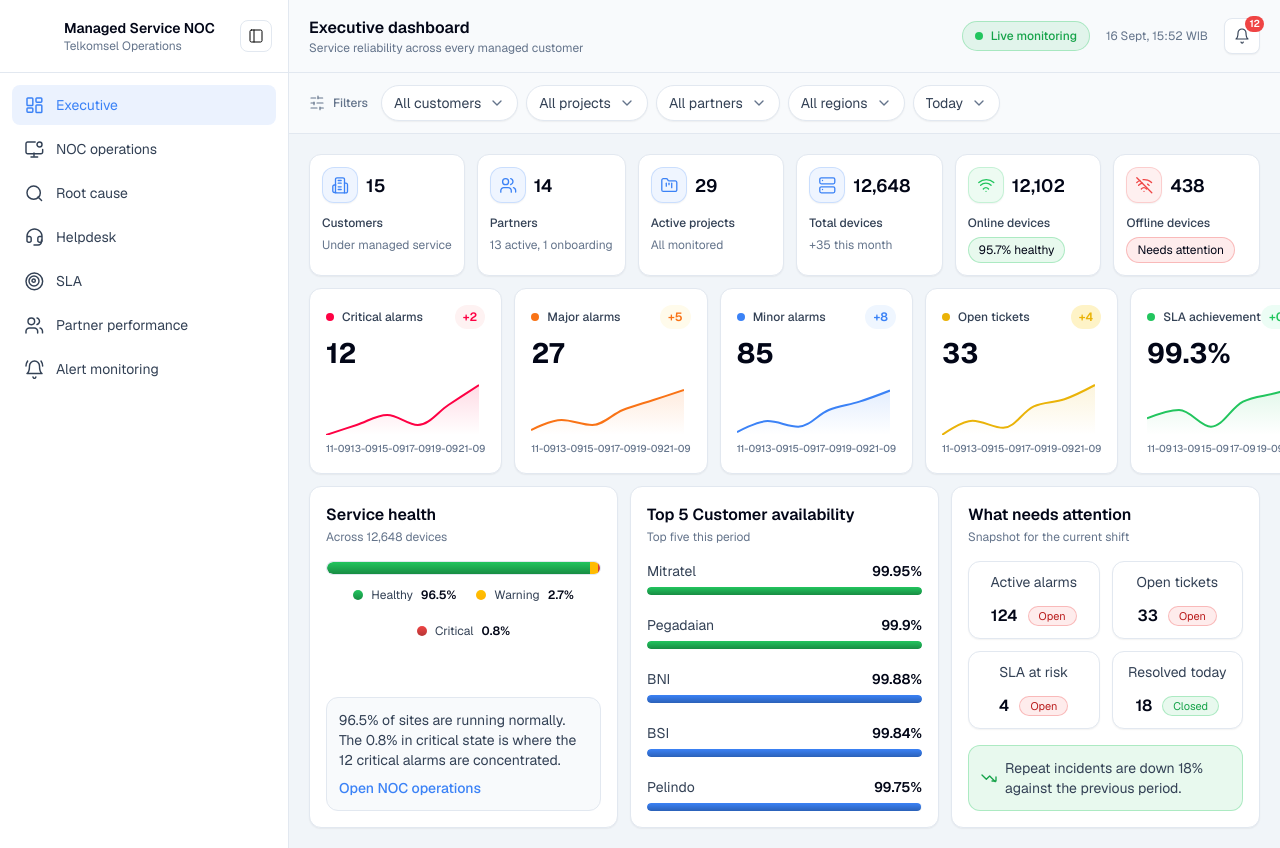
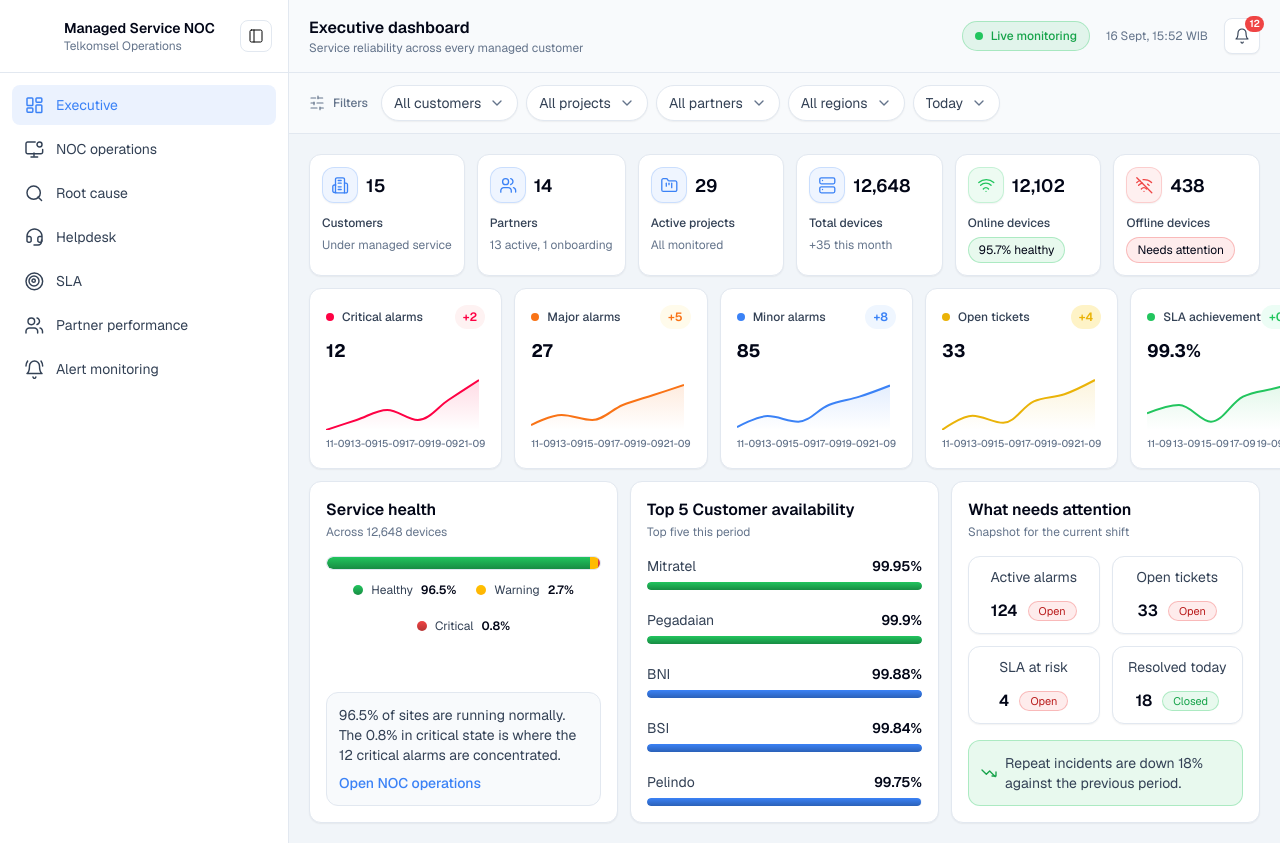
Before and after one commit to Robby18N/Pra_Project_Tsel, a Next.js app: page / in a window 1280 px wide. Built offline with nearby package versions, Linux system fonts and the light colour scheme.

Commit message:
Resize alert trend card value numbers to 18px
Shrink the big value (12, 27, 85, 33, 99.3%) from 28px/32px to
18px/27px, matching the 1.5x line-height ratio used for the KPI tile
values.

```diff
--- a/src/components/sections/alerts/TrendCard.tsx
+++ b/src/components/sections/alerts/TrendCard.tsx
@@ -19,7 +19,7 @@
             {trend}
           </Badge>
         </div>
-        <div className="text-[28px]/[32px] box-border text-[#020617ff] font-bold text-left whitespace-nowrap">
+        <div className="text-[18px]/[27px] box-border text-[#020617ff] font-bold text-left whitespace-nowrap">
           {value}
         </div>
       </div>
```
